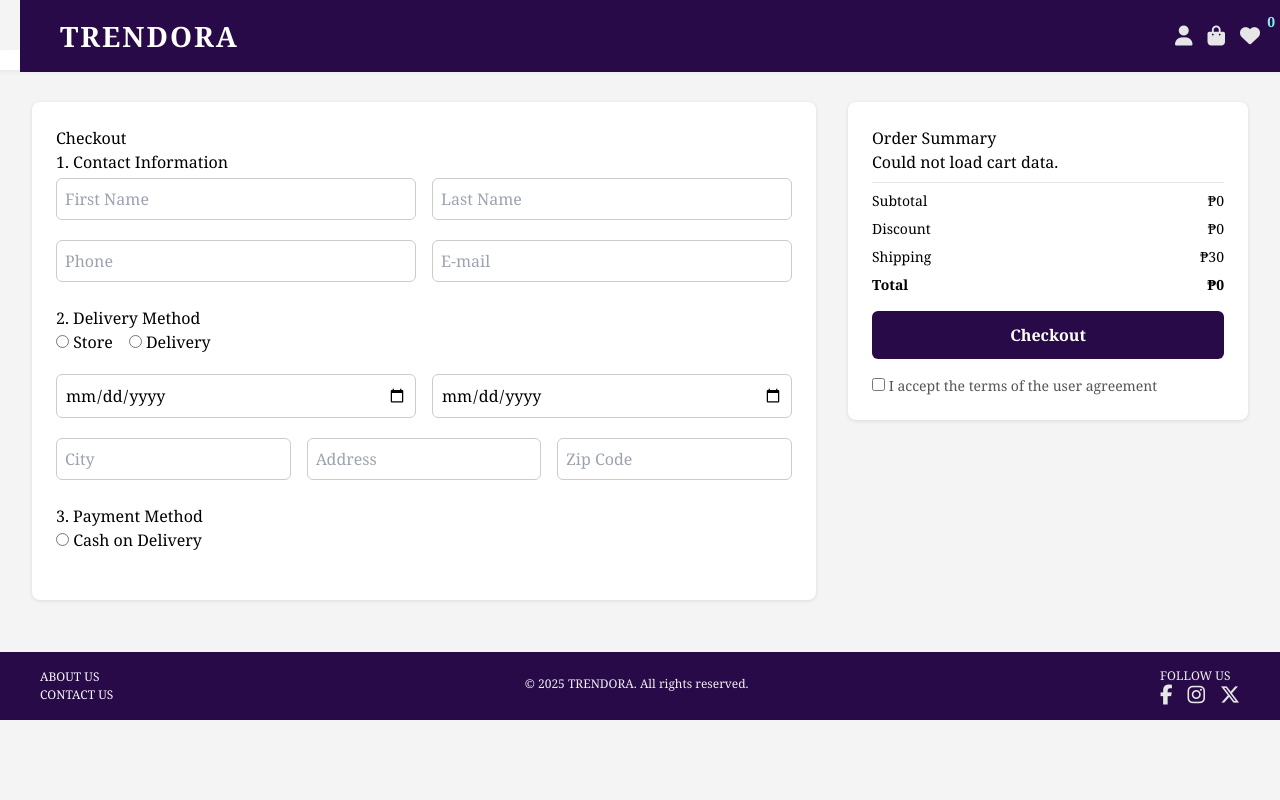
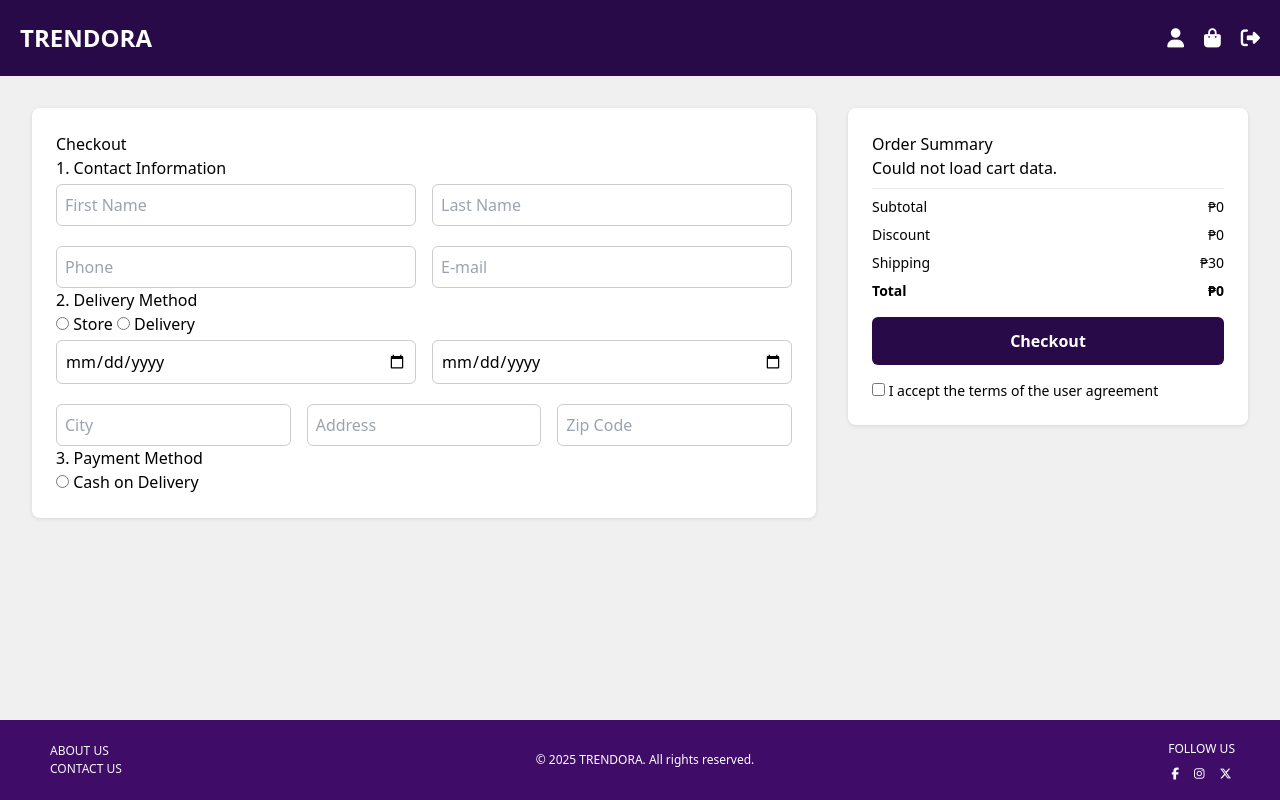
Before and after one commit to llonne-dellosa25/Trendora, a PHP site: page /checkout.html in a window 1280 px wide. Run offline with PHP 8.4, Linux system fonts and the light colour scheme.

Commit message:
Refactor checkout and customer pages: enhance layout, improve styling, and add logout functionality

```diff
--- a/html/checkout.css
+++ b/html/checkout.css
@@ -1,55 +1,69 @@
-/* Base */
-body {
+/* Reset & base styles */
+* {
   margin: 0;
   padding: 0;
-  font-family: sans-serif;
-  background-color: #f3f4f6;
+  box-sizing: border-box;
+}
+
+html, body {
+  font-family: Arial, sans-serif;
+  background-color: #f0f0f0;
+  height: 100%;
+}
+
+/* Layout to make footer sticky */
+body {
+  display: flex;
+  flex-direction: column;
+  min-height: 100vh;
+}
+
+/* This wraps the content between header and footer */
+.page-content {
+  flex: 1;
 }
 
 /* Header */
 .header {
   background-color: #270a47;
-    color: white;
+  color: rgb(253, 253, 253);
   padding: 20px;
   display: flex;
   justify-content: space-between;
   align-items: center;
   width: 100%;
   box-sizing: border-box;
+  position: relative;
+  z-index: 10;
 }
 
-  .header h1 {
-    margin: 0;
-  }
-
-  .header .top-nav {
-    display: flex;
-    align-items: center;
-    gap: 20px;
-  }
 .logo {
   font-size: 1.5rem;
   font-weight: bold;
 }
 
-.search-icons {
+.icons {
   display: flex;
-  align-items: center;
-  gap: 1rem;
+  gap: 20px;
 }
 
-.search-bar {
-  padding: 0.5rem;
-  border: 1px solid #ccc;
-  border-radius: 0.25rem;
+.icon {
+  position: relative;
+  font-size: 1.2rem;
+  color: white;
 }
 
-.icon-group a {
+.cart-count {
+  position: absolute;
+  top: -8px;
+  right: -10px;
   color: white;
-  font-size: 1.25rem;
+  font-size: 10px;
+  padding: 2px 6px;
+  border-radius: 50%;
 }
 
-/* Main layout */
+/* Main content layout */
 .main {
   display: flex;
   flex-direction: column;
@@ -83,14 +97,7 @@ body {
   box-shadow: 0 1px 4px rgba(0,0,0,0.1);
 }
 
-.product-image img {
-  width: 100%;
-  height: 320px;
-  object-fit: cover;
-  border-radius: 0.5rem;
-}
-
-/* Inputs and selects */
+/* Inputs */
 .input,
 select,
 input[readonly] {
@@ -101,7 +108,7 @@ input[readonly] {
   margin-top: 0.25rem;
 }
 
-/* Buttons */
+/* Button */
 .checkout-btn {
   background-color: #270a47;
   color: white;
@@ -114,47 +121,41 @@ input[readonly] {
 }
 
 /* Footer */
-footer {
-  background-color: #270a47;
+.footer {
+  background-color: #3f0d68;
+  color: white;
   display: flex;
   justify-content: space-between;
   align-items: center;
-  padding: 15px 40px;
+  padding: 20px 40px;
   font-size: 1rem;
-  color: #f0f0f0;
   margin-top: auto;
 }
 
-.footer-left, .footer-right {
-  display: flex;
-  flex-direction: column;
-  gap: 5px;
+.footer-left {
+  padding-left: 10px;
+  font-size: 12px;
+}
+
+.footer-left a {
+  color: #f8f7fb;
+  text-decoration: none;
 }
 
 .footer-center {
+  flex: 1;
   text-align: center;
+  font-size: 12px;
 }
 
-.footer-right .icons span {
-  margin-right: 5px;
-  font-size: 1rem;
+.footer-right {
+  padding-right: 5px;
+  font-size: 12px;
 }
 
-/* Utility */
-.form-block {
-  margin-bottom: 1.5rem;
+.footer-right .icons {
+  margin-top: 10px;
+  display: flex;
+  justify-content: center;
+  gap: 15px;
 }
-
-.payment-method {
-  display: flex;
-  gap: 1rem;
-  align-items: center;
-  margin-bottom: 1rem;
-  flex-wrap: wrap;
-}
-
-.terms {
-  margin-top: 1rem;
-  font-size: 0.875rem;
-  color: #555;
-}
--- a/html/checkout.html
+++ b/html/checkout.html
@@ -5,34 +5,34 @@
   <meta name="viewport" content="width=device-width, initial-scale=1.0"/>
   <title>Checkout - Trendora</title>
   <link rel="stylesheet" href="checkout.css" />
-  <!--External CSS -->
-  <link rel="stylesheet" href="style.css" />
+  <link rel="stylesheet" href="checkout.css" />
   <link href="https://cdn.jsdelivr.net/npm/tailwindcss@2.2.19/dist/tailwind.min.css" rel="stylesheet">
   <link rel="stylesheet" href="https://cdnjs.cloudflare.com/ajax/libs/font-awesome/6.5.0/css/all.min.css">
 </head>
 <body>
-  <!-- Search Header -->
-  <div class="header">
-    <nav class="top-bar fixed-top">
+
+  <!-- Header -->
+  <header class="header">
     <div class="logo">TRENDORA</div>
-    <div class="icons">
+    <div class="search-icons icons">
       <div class="icon"><i class="fas fa-user"></i></div>
       <div class="icon">
         <i class="fa-solid fa-bag-shopping"></i>
         <span class="cart-count"></span>
       </div>
-      <div class="icon">
-        <i class="fas fa-heart"></i>
-        <span class="cart-count">0</span>
+      <div class="icon" id="cartIcon">
+        <a href="javascript:void(0);" id="logout-link" title="Logout" style="color: white;">
+            <i class="fas fa-sign-out-alt"></i>
+        </a>
       </div>
     </div>
-  </div>
-    </nav>
+  </header>
 
-  <!-- Checkout Form -->
+  <!-- Page Content wrapper (for sticky footer effect) -->
+  <div class="page-content">
     <form action="checkout.php" method="POST">
       <main class="main">
-      <!-- Left: Form Section -->
+        <!-- Form Section -->
         <section class="form-section">
           <h1>Checkout</h1>
 
@@ -74,12 +74,11 @@
           </div>
         </section>
 
-      <!-- Right: Order Summary -->
+        <!-- Order Summary -->
         <aside class="summary-section">
           <h2>Order Summary</h2>
-
           <div id="checkoutProductsContainer">
-          <!-- Products will be inserted here by JavaScript -->
+            <!-- Products will be inserted here -->
           </div>
 
           <div class="border-t my-2"></div>
@@ -91,16 +90,15 @@
             <div class="flex justify-between font-bold"><span>Total</span><span id="total">₱0</span></div>
           </div>
 
-        <!-- Checkout Button -->
           <button type="submit" class="checkout-btn">Checkout</button>
 
-        <!-- Terms -->
-        <div class="terms">
+          <div class="terms mt-4 text-sm">
             <label><input type="checkbox" required> I accept the terms of the user agreement</label>
           </div>
         </aside>
       </main>
     </form>
+  </div>
 
   <!-- Footer -->
   <footer class="footer">
@@ -121,7 +119,7 @@
     </div>
   </footer>
 
-
+  <!-- Script to load cart products -->
   <script>
     document.addEventListener("DOMContentLoaded", function () {
       fetch("get_cart.php")
@@ -134,7 +132,7 @@
           }
 
           const container = document.getElementById("checkoutProductsContainer");
-      container.innerHTML = ""; // Clear previous content
+          container.innerHTML = "";
           let subtotal = 0;
 
           data.items.forEach(item => {
@@ -165,6 +163,13 @@
         });
     });
   </script>
-
+  <script>
+    document.getElementById("logout-link").addEventListener("click", function (event) {
+        event.preventDefault(); // Prevent default anchor behavior
+        if (confirm("Are you sure you want to logout?")) {
+            window.location.href = "login.html"; // Redirect to login page (or wherever you want)
+        }
+    });
+</script>
 </body>
 </html>
--- a/html/customer.html
+++ b/html/customer.html
@@ -58,12 +58,13 @@
 
 <script>
 // Fetch the customer data from the PHP backend
-fetch('http://localhost/trendora/html/customer.php')
+fetch('customer.php')
     .then(response => response.json())
     .then(data => {
         // Check for error
         if (data.error) {
             alert(data.error);
+            window.location.href = 'login.html'; // Redirect to login if not logged in
             return;
         }
 
--- a/html/customer.php
+++ b/html/customer.php
@@ -25,7 +25,7 @@ $userQuery = "SELECT fullname, email FROM users WHERE email = ?";
 $stmt = $mysqli->prepare($userQuery);
 $stmt->bind_param("s", $email);
 $stmt->execute();
-$stmt->bind_result($fullname, $email);
+$stmt->bind_result($fullname, $userEmail);
 $stmt->fetch();
 $stmt->close();
 
@@ -48,7 +48,7 @@ $mysqli->close();
 // Return data as JSON
 echo json_encode([
     'fullname' => $fullname,
-    'email' => $email,
+    'email' => $userEmail,
     'order_history' => $orderHistory
 ]);
 ?>
```
Also changed, not shown: html/product-listing.html (+12 -6 lines). Lines whose indentation alone changed are shown as unchanged.
